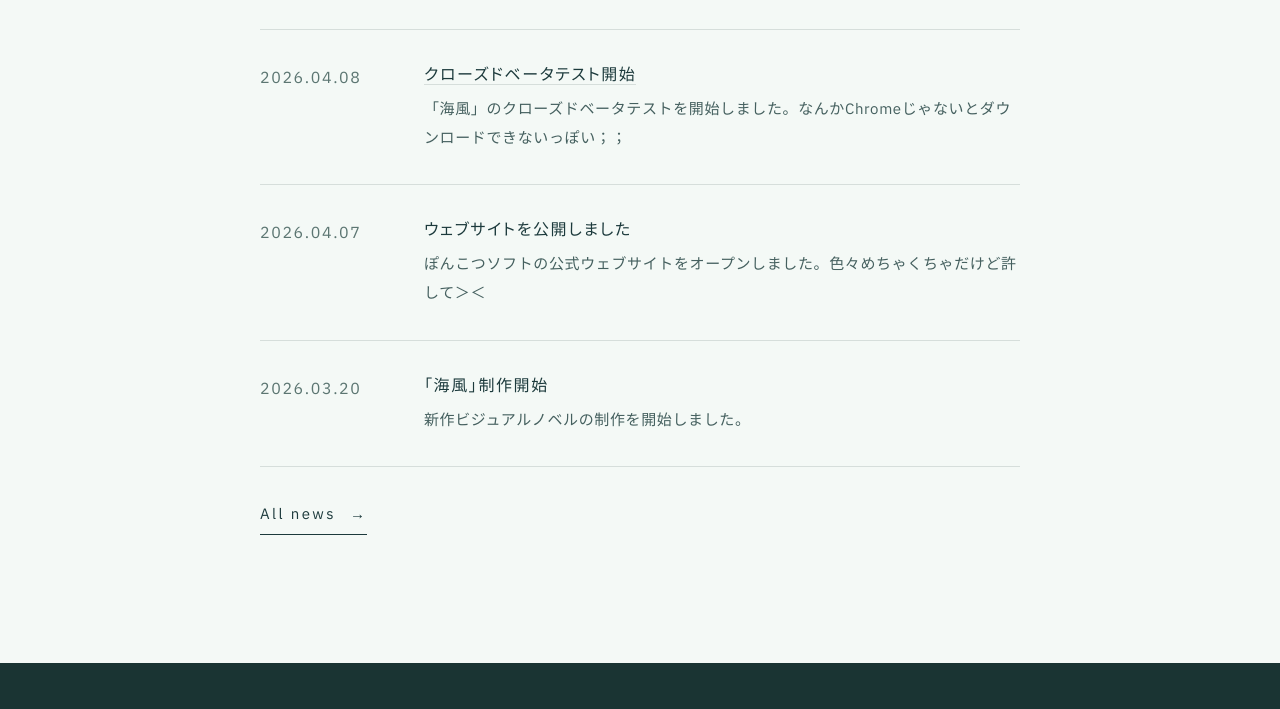
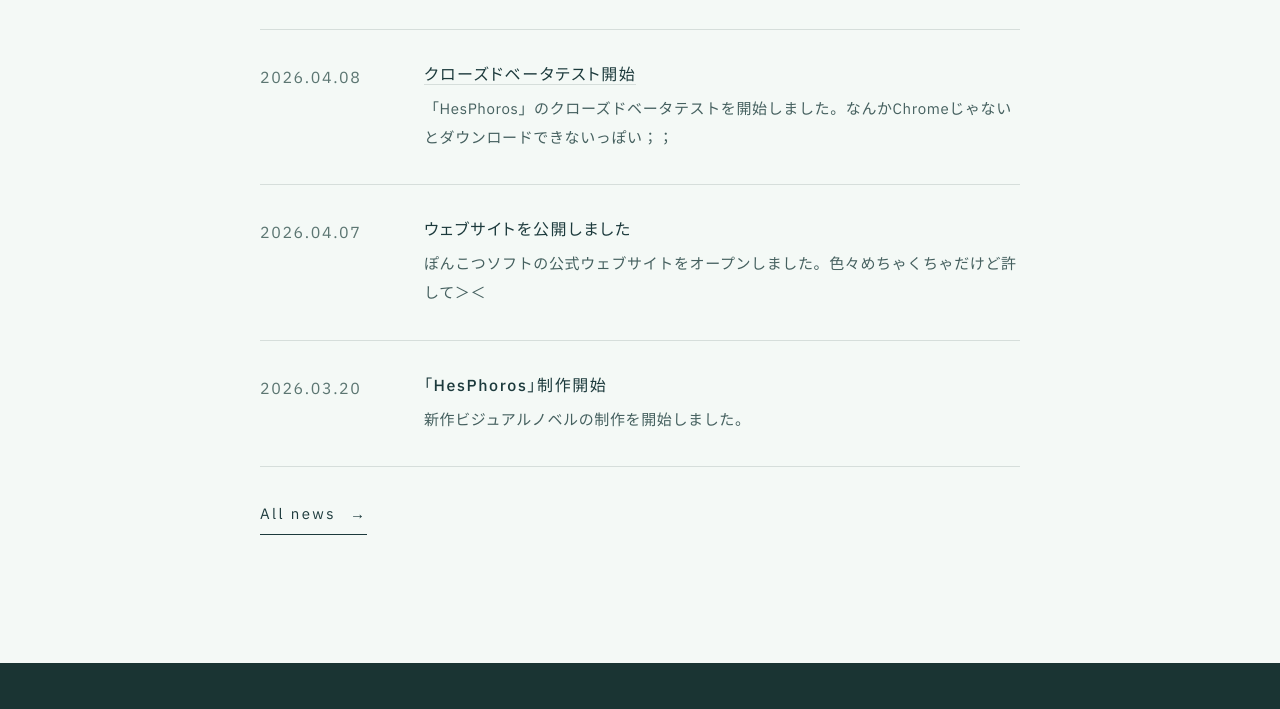
Before and after one commit to mirinnano/ponkotsu-soft-astro, an Astro site: page / in a window 1280 px wide. Shown: the part 2591-3300 px from the top of the page. Built offline with nearby package versions, Linux system fonts and the light colour scheme; Astro itself is replaced by a stand-in of ours; a web font is replaced by a local one.

Commit message:
お知らせなど残っていた旧タイトル「海風」を HesPhoros に揃える
Co-Authored-By: Claude Opus 5.5 <noreply@anthropic.com>

```diff
--- a/src/content/news/2026-03-20-umikaze-start.md
+++ b/src/content/news/2026-03-20-hesphoros-start.md
@@ -1,5 +1,5 @@
 ---
-title: 「海風」制作開始
+title: 「HesPhoros」制作開始
 date: 2026-03-20
 ---
 新作ビジュアルノベルの制作を開始しました。
--- a/src/content/news/2026-04-08-closed-beta.md
+++ b/src/content/news/2026-04-08-closed-beta.md
@@ -3,4 +3,4 @@ title: クローズドベータテスト開始
 date: 2026-04-08
 link: /works/hesphoros#download
 ---
-「海風」のクローズドベータテストを開始しました。なんかChromeじゃないとダウンロードできないっぽい；；
+「HesPhoros」のクローズドベータテストを開始しました。なんかChromeじゃないとダウンロードできないっぽい；；
```
Also changed, not shown: 1 other file.
